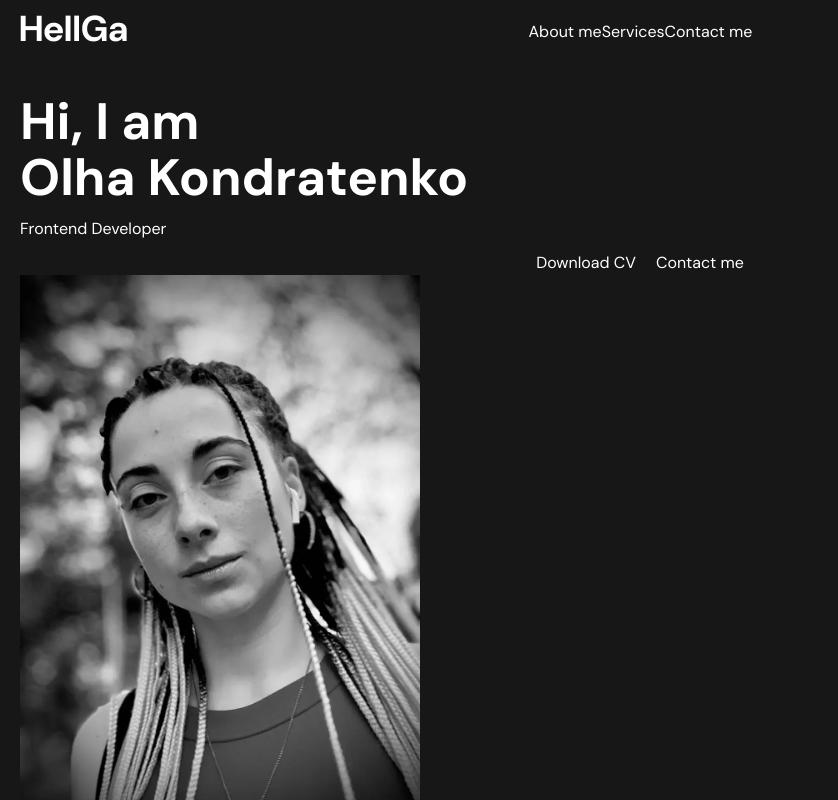
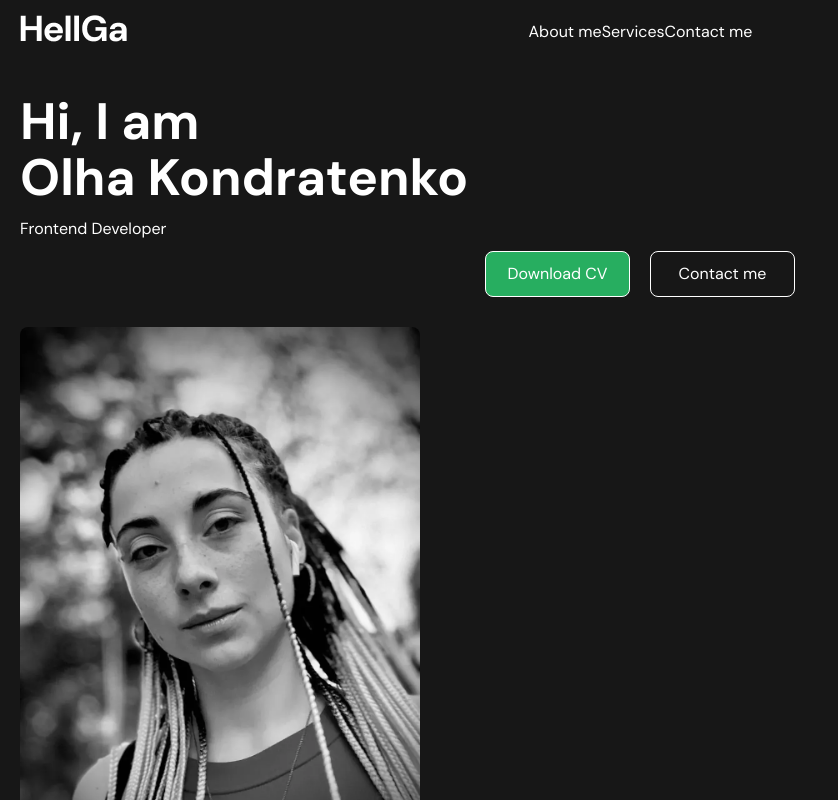
Before and after one commit to Kondratenko666Olga/portfolio, a React (Vite) app: page / in a window 1280 px wide. Shown: the top 800 px of the page, without its empty margins (0-838 px from the left). Built offline with nearby package versions, Linux system fonts and the light colour scheme; the HTML template or start-up script is replaced by a standard one.

Commit message:
introduct mobi completed

```diff
--- a/src/components/Main/Introduct/Introduct.scss
+++ b/src/components/Main/Introduct/Introduct.scss
@@ -1,18 +1,34 @@
 @use '../../../styles/mixins.scss' as *;
+@use '../../../styles/variables' as *;
 
 .introduct {
   padding: 30px 0;
   &-about {
     @include flex (column, flex-start, left, nowrap, 10px);
+    padding: 0 0 30px;
   }
   &-btns {
-    @include flex (row, center, center, nowrap, 20px)
-
+    @include flex (row, center, center, nowrap, 20px);
+    div {
+      padding: 10px 0;
+      text-align: center;
+      border: 1px solid;
+      width: 145px;
+      border-radius: 8px;
+      cursor: pointer;
+      &:hover {
+        background: transparent;
+        color: $accent-color;
+      }
+    }
+    .accent {
+      background: $accent-color;
+    }
+  }
+  &-img {
+    img {
+      max-width: 400px;
+      border-radius: 8px;
+    }
   }
 }
-
-.introduct-img {
-  img {
-    max-width: 400px;
-  }
-}
--- a/src/styles/mixins.scss
+++ b/src/styles/mixins.scss
@@ -1,4 +1,5 @@
-@mixin flex($direction: row, $justify: center, $align: center, $wrap: nowrap, $gap:0) {
+@mixin flex($direction: row, $justify: center, $align: center, $wrap: nowrap, $gap:0)
+{
   display: flex;
   flex-direction: $direction;
   justify-content: $justify;
```
